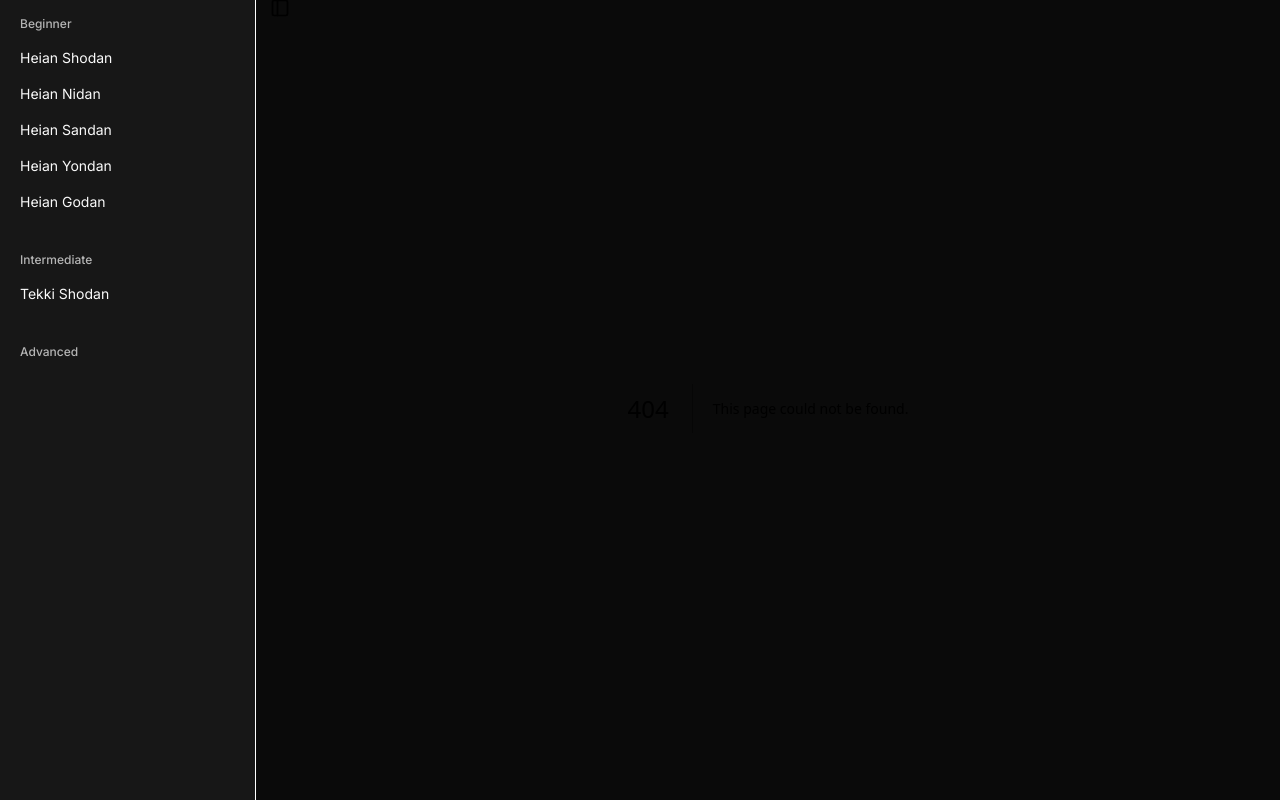
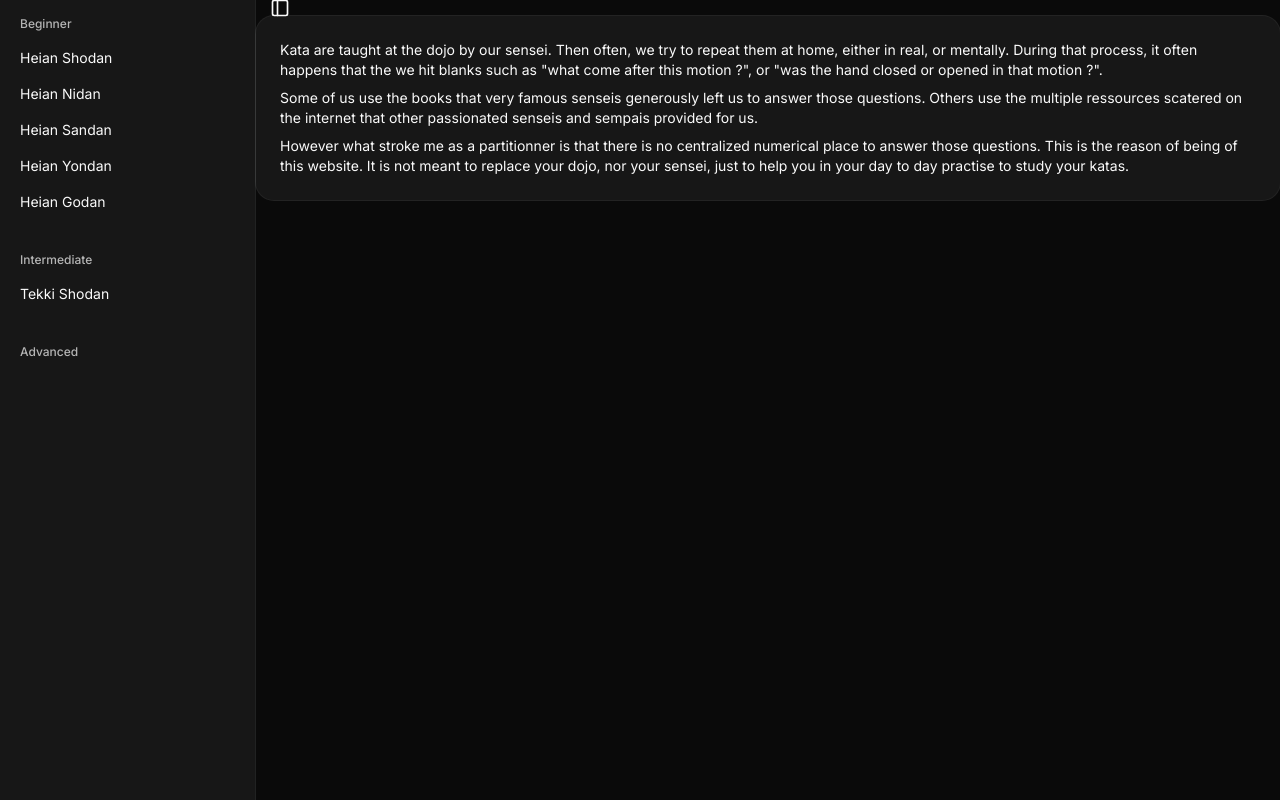
Before and after one commit to cunisia/shotokan-kata-shadcn, a Next.js app: page /about in a window 1280 px wide. Before the commit this address had no page. Built offline with nearby package versions, Linux system fonts and the light colour scheme.

Commit message:
feat: about page [wip]

```diff
--- /dev/null
+++ b/app/about/page.tsx
@@ -0,0 +1,29 @@
+import { Card, CardContent } from "@/components/ui/card";
+
+export default function Page() {
+  return (
+    <Card>
+      <CardContent className="flex flex-col gap-2 overflow-auto">
+        <p>
+          Kata are taught at the dojo by our sensei. Then often, we try to
+          repeat them at home, either in real, or mentally. During that process,
+          it often happens that the we hit blanks such as "what come after this
+          motion ?", or "was the hand closed or opened in that motion ?".
+        </p>
+        <p>
+          Some of us use the books that very famous senseis generously left us
+          to answer those questions. Others use the multiple ressources scatered
+          on the internet that other passionated senseis and sempais provided
+          for us.
+        </p>
+        <p>
+          However what stroke me as a partitionner is that there is no
+          centralized numerical place to answer those questions. This is the
+          reason of being of this website. It is not meant to replace your dojo,
+          nor your sensei, just to help you in your day to day practise to study
+          your katas.{" "}
+        </p>
+      </CardContent>
+    </Card>
+  );
+}
```
